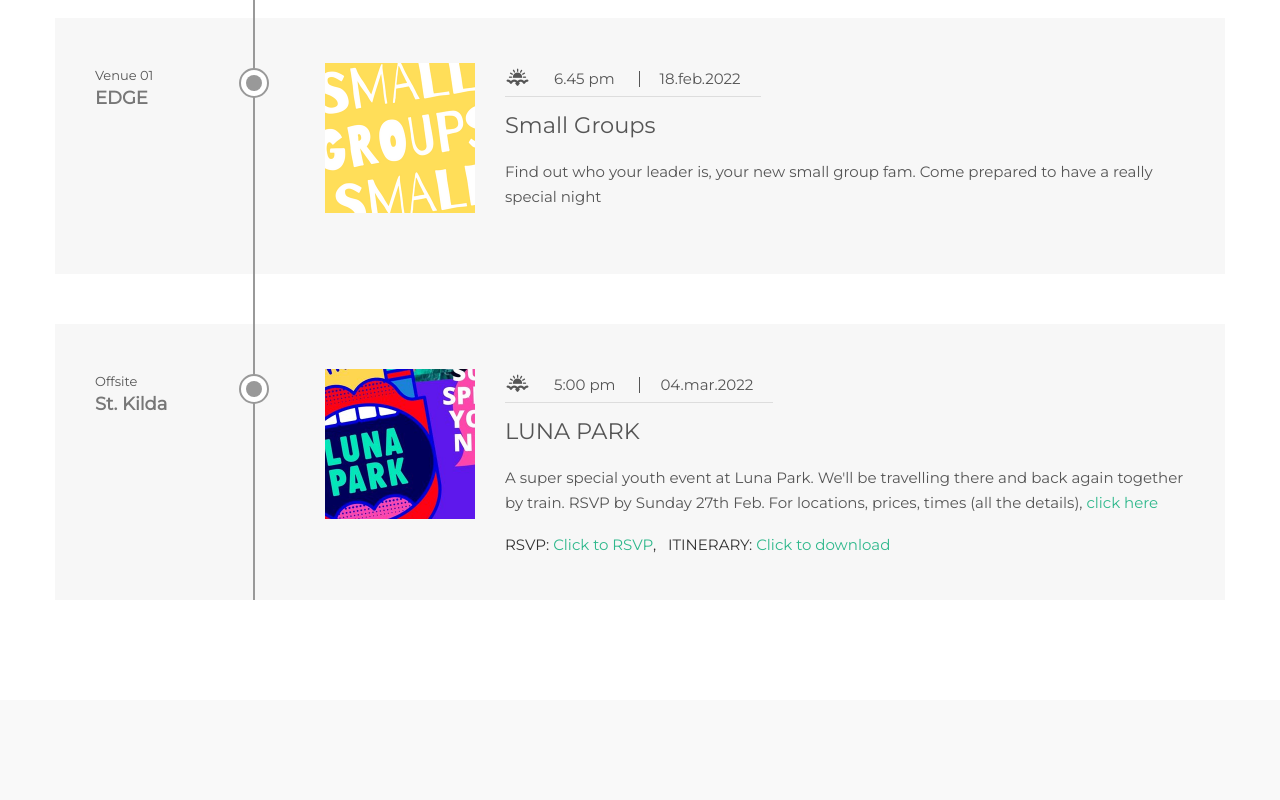
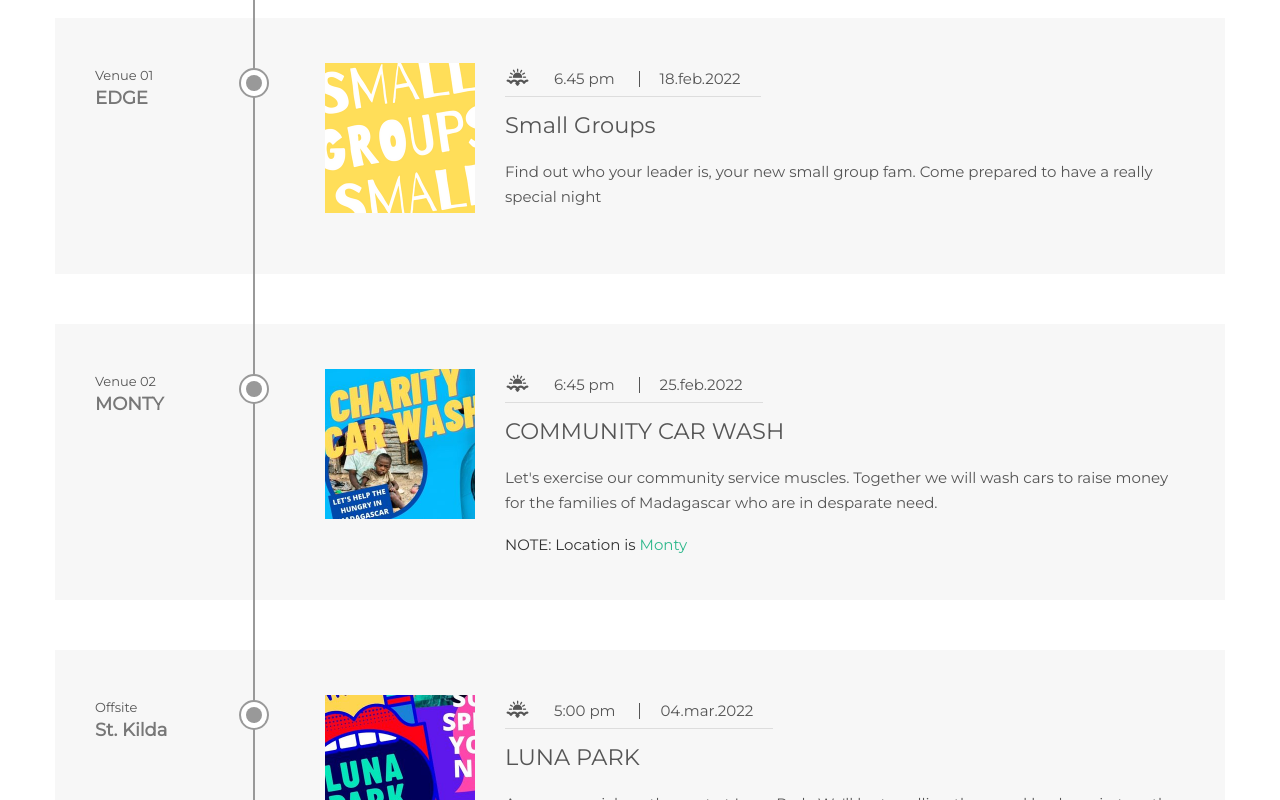
Before and after one commit to luvyouth/luvyouth-com.github.io, a plain HTML site: page index.html in a window 1280 px wide. Shown: the part 1057-1857 px from the top of the page. Drawn offline with Linux system fonts and the light colour scheme; a script that the page names is missing; files whose address does not match are found by name.

Commit message:
add carwash event

```diff
--- a/index.html
+++ b/index.html
@@ -220,6 +220,32 @@
                                                 </div>
                                                 <h4>Small Groups</h4>
                                                 <p>Find out who your leader is, your new small group fam. Come prepared to have a really special night</p>
+                                            </div>
+                                        </div>
+                                    </div>
+                                    <!--single timeline end-->
+
+                                    <!--single timeline start-->
+                                    <div class="single-timeline shadow-box">
+                                        <div class="timeline-left">
+                                            <p>Venue 02</p>
+                                            <h4>MONTY</h4>
+                                        </div>
+                                        <div class="timeline-right">
+                                            <div class="timeline-img">
+                                                <img src="img/event/thumbs/timeline-carwash.jpg" alt="">
+                                            </div>
+                                            <div class="timeline-content">
+                                                <div class="timeline-top">
+                                                    <ul>
+                                                        <li><i class="icofont icofont-sun-set"></i></li>
+                                                        <li>6:45 pm</li>
+                                                        <li>25.feb.2022</li>
+                                                    </ul>
+                                                </div>
+                                                <h4>COMMUNITY CAR WASH</h4>
+                                                <p>Let's exercise our community service muscles.  Together we will wash cars to raise money for the families of Madagascar who are in desparate need.</p>
+                                                <h5>NOTE: Location is <a class="hot" href="https://goo.gl/maps/QiWfUyJHX5qyuJw16">Monty</a></h5>
                                             </div>
                                         </div>
                                     </div>
```
Also changed, not shown: img/event/thumbs/timeline-carwash.jpg (added).
